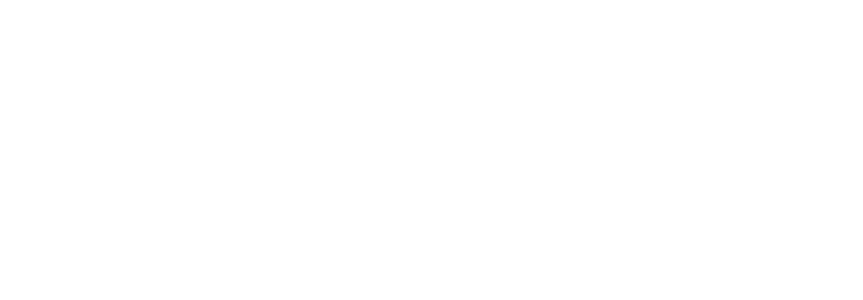
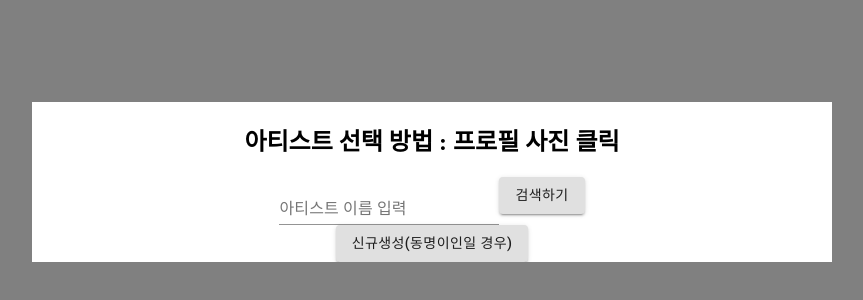
Before and after one commit to StolenMoments/wing-admin, a React (Create React App) app: page /artistCheck in a window 1280 px wide. Shown: the part 218-518 px from the top of the page, without its empty margins (208-1071 px from the left). Built offline with nearby package versions, Linux system fonts and the light colour scheme.

Commit message:
중복 확인 기능 구현

```diff
--- a/package.json
+++ b/package.json
@@ -8,11 +8,14 @@
     "@testing-library/react": "^9.3.2",
     "@testing-library/user-event": "^7.1.2",
     "axios": "^0.19.2",
+    "clsx": "^1.1.0",
+    "prop-types": "^15.7.2",
     "react": "^16.13.1",
     "react-calendar": "^3.0.1",
     "react-dom": "^16.13.1",
     "react-router-dom": "^5.1.2",
     "react-scripts": "3.4.1",
+    "reactstrap": "^8.4.1",
     "styled-components": "^5.1.0"
   },
   "scripts": {
@@ -35,5 +38,8 @@
       "last 1 firefox version",
       "last 1 safari version"
     ]
+  },
+  "devDependencies": {
+    "@material-ui/icons": "^4.9.1"
   }
 }
--- a/src/components/Admin/AdminMain.js
+++ b/src/components/Admin/AdminMain.js
@@ -1,7 +1,8 @@
-import React from 'react'
+import React, { useCallback, useState } from 'react'
 import { Link } from "react-router-dom";
 import { Button } from "@material-ui/core";
 import styled from "styled-components"
+import TextField from "@material-ui/core/TextField";
 
 const StyledDiv = styled.div`
   display: grid;
@@ -34,7 +35,6 @@
 `;
 
 const AdminMain = () => {
-
     return (
         <StyledDiv>
             <Link className="artist" to={"/artistRegister"}>
--- /dev/null
+++ b/src/components/Admin/ArtistRegister/ArtistCheckForm.js
@@ -0,0 +1,83 @@
+import React, { useCallback, useState } from "react";
+import axios from 'axios'
+import Button from "@material-ui/core/Button";
+import { TextField } from "@material-ui/core";
+import Table from "@material-ui/core/Table";
+import TableBody from "@material-ui/core/TableBody";
+import TableRow from "@material-ui/core/TableRow";
+import TableCell from "@material-ui/core/TableCell";
+
+const ArtistCheckForm = ({ setExistCheck, setList, togglePopUp }) => {
+    const [artists, setArtists] = useState([]);
+    const [flag, setFlag] = useState(false);
+    const [input, setInput] = useState("");
+
+    const getArtists = (name) => {
+        axios.get("http://localhost:8080/api/artist", {
+            params: {
+                name: name
+            }
+        }).then(res => {
+            setFlag(false);
+            console.log(res);
+            while(artists.length > 0) artists.pop();
+            res.data.map(artist => artists.push(artist));
+            setArtists(artists);
+            console.log(artists);
+            setFlag(true);
+        })
+    };
+
+    const onChange = useCallback(e => setInput(e.target.value), []);
+
+    return (
+        <div>
+            <p><h2>아티스트 선택 방법 : 프로필 사진 클릭</h2></p>
+            <TextField label="아티스트 이름 입력" value={input} onChange={onChange} />
+            <Button variant="contained" onClick={() => getArtists(input)}>
+                검색하기
+            </Button>
+            <br/>
+            <Button variant="contained" onClick={() => {
+                setList["artistId"](0);
+                setExistCheck(true);
+                togglePopUp();
+            }}>
+                신규생성(동명이인일 경우)
+            </Button>
+            <Table>
+                <TableBody>
+                    {
+                        flag ? artists.map(row =>
+                            (
+                                <TableRow key={row.artistId}>
+                                    <TableCell>
+                                        <img
+                                            alt="profile" src={row.imageUri}
+                                            style={{width: "150px", height: "150px"}}
+                                            onClick={() => {
+                                                for(let key in setList){
+                                                    if (key === "debutDate") {
+                                                        setList[key](new Date(row[key].substr(0, 4), row[key].substr(5,2),row[key].substr(8,2)));
+                                                    }
+                                                    else setList[key](row[key]);
+                                                }
+                                                setExistCheck(true);
+                                                togglePopUp();
+                                            }}
+                                        />
+                                    </TableCell>
+                                    <TableCell width="300px">{row.artistName}</TableCell>
+                                    <TableCell width="200px">{row.artistCompany}</TableCell>
+                                    <TableCell width="120px">{row.artistGenre}</TableCell>
+                                </TableRow>
+                            )
+                        ): flag
+                    }
+                </TableBody>
+            </Table>
+        </div>
+    )
+};
+
+export default ArtistCheckForm
--- /dev/null
+++ b/src/components/Admin/ArtistRegister/ArtistCheckTemplate.js
@@ -0,0 +1,39 @@
+import React from "react";
+import styled from "styled-components";
+import ArtistCheckForm from "./ArtistCheckForm";
+
+const GreyBox = styled.div`
+  display: flex;
+  justify-content: center;
+  align-items: center;
+  position: fixed;
+  right: 0;
+  left: 0;
+  top: 0;
+  bottom: 0;
+  z-index: 2;
+  background-color: grey;
+`;
+
+const WhiteBox = styled.div`
+    width: 800px;
+    max-height: 800px;
+    overflow: auto;
+    text-align: center;
+    background-color: white;
+    z-index: 1;
+`;
+
+const ArtistCheckTemplate = ({ setExistCheck, setList, togglePopUp}) => {
+
+    return (
+        <GreyBox>
+            <WhiteBox>
+                    <ArtistCheckForm setExistCheck={setExistCheck} setList={setList} togglePopUp={togglePopUp} />
+            </WhiteBox>
+        </GreyBox>
+    )
+
+};
+
+export default ArtistCheckTemplate
--- a/src/components/Admin/ArtistRegister/ArtistRegisterForm.js
+++ b/src/components/Admin/ArtistRegister/ArtistRegisterForm.js
@@ -4,6 +4,9 @@
 import 'react-calendar/dist/Calendar.css';
 import styled from "styled-components";
 import { Button, TextField } from "@material-ui/core";
+import ArtistCheckTemplate from "./ArtistCheckTemplate";
+
+const URI = "http://localhost:8080";
 
 const StyledDiv = styled.div`
   display: grid;
@@ -49,6 +52,18 @@
 }
 
 const ArtistRegisterForm = () => {
+
+    // popup toggle
+    const [popUp, setPopUp] = useState(true);
+
+    // 중복 체크 여부
+    const [existCheck, setExistCheck] = useState(false);
+
+    // 수정이면 true, 신규면 false
+    let updateFlag = false;
+
+
+    const [artistId, setArtistId] = useState(0);
     const [artistName, setArtistName] = useState("");
     const [artistCompany, setArtistCompany] = useState("");
     const [artistGenre, setArtistGenre] = useState("");
@@ -59,6 +74,19 @@
     const [account, setAccount] = useState("");
     const [bank, setBank] = useState("");
 
+    const setList = {
+        artistId: setArtistId,
+        artistCompany: setArtistCompany,
+        artistGenre: setArtistGenre,
+        artistName: setArtistName,
+        imageUri: setImageUri,
+        description: setDescription,
+        debutDate: setDebutDate,
+        realName: setRealName,
+        account: setAccount,
+        bank: setBank
+    };
+
     const onChangeArtistName = useCallback(e => { setArtistName(e.target.value); }, []);
     const onChangeArtistCompany = useCallback(e => { setArtistCompany(e.target.value); }, []);
     const onChangeArtistGenre = useCallback(e => { setArtistGenre(e.target.value); }, []);
@@ -68,9 +96,19 @@
     const onChangeAccount = useCallback(e => { setAccount(e.target.value); }, []);
     const onChangeBank = useCallback(e => { setBank(e.target.value); }, []);
 
+    const togglePopUp = () => {
+        setPopUp(!popUp);
+    };
+
 
     const PostArtist = () => {
+        if (!existCheck) {
+            alert("아티스트 중복 체크를 해주세요");
+            return;
+        }
+
         const data = {
+            artistId: artistId,
             artistName: artistName,
             artistCompany: artistCompany,
             artistGenre: artistGenre,
@@ -82,26 +120,53 @@
             bank: bank
         };
 
-        if (DataCheck(data)) return null;
 
-        axios.post("http://localhost:8080/api/post/artist/", data
-        ).then(res => {
-            console.log(res);
-            alert("등록 성공");
-            // eslint-disable-next-line no-restricted-globals
-            history.go(0);
-        }).catch(rjt => {
+        if (DataCheck(data)) return;
+
+        if (Number(data.artistId) > 0) updateFlag = true;
+
+        if (!updateFlag) {
+
+            data[artistId] = null;
+            console.log(updateFlag);
+            console.log("포스트");
+            axios.post(URI + "/api/artist", data)
+                .then(res => {
+                console.log(res);
+                alert("등록 성공");
+                // eslint-disable-next-line no-restricted-globals
+                history.go(0);
+            }).catch(rjt => {
+                alert(rjt);
+            });
+
+            return;
+        }
+
+        axios.put(URI + "/api/artist", data)
+            .then(res => {
+                console.log(res);
+                alert("수정 성공");
+                // eslint-disable-next-line no-restricted-globals
+                history.go(0);
+            }).catch(rjt => {
             alert(rjt);
         });
     };
 
     return (
         <StyledDiv>
-            <TextField className="artistName" label="아티스트 이름" value={artistName} onChange={onChangeArtistName} />
-            <TextField className="artistCompany" label="아티스트 소속사" value={artistCompany} onChange={onChangeArtistCompany} />
+            <TextField label="아티스트 ID" value={artistId} readOnly={true}/>
+            <TextField label="아티스트 이름" value={artistName} onChange={onChangeArtistName} />
+            <Button variant="contained" onClick={togglePopUp}>아티스트 중복 체크</Button>
+            {
+                popUp ? "" : <ArtistCheckTemplate setExistCheck={setExistCheck} setList={setList} togglePopUp={togglePopUp}/>
+            }
+            <br/>
+            <TextField label="아티스트 소속사" value={artistCompany} onChange={onChangeArtistCompany} />
             <TextField label="아티스트 장르" value={artistGenre} onChange={onChangeArtistGenre} />
             <TextField label="프로필 이미지 링크" value={imageUri} onChange={onChangeImageUri} />
-            <TextField className="description" label="아티스트 설명" style={{width: "350px", height: "300px"}} rows={14} multiline={true} value={description} onChange={onChangeDescription} /><br/>
+            <TextField label="아티스트 설명" style={{width: "350px", height: "300px"}} rows={14} multiline={true} value={description} onChange={onChangeDescription} /><br/>
             <TextField label="예금주 성명" value={realName} onChange={onChangeRealName} />
             <TextField label="계좌번호" value={account} onChange={onChangeAccount} />
             <TextField label="은행" value={bank} onChange={onChangeBank} />
@@ -109,7 +174,7 @@
             <TextField label="데뷔일" value={DateConvert(debutDate)} readOnly={true} />
             <Calendar value={debutDate} onChange={setDebutDate}/>
             <br />
-            <Button style={{borderRadius: "1rem", fontSize : "2rem", backgroundColor: "black", color: "white"}} size="large" onClick={PostArtist}>등 록</Button>
+            <Button style={{borderRadius: "1rem", fontSize : "2rem", backgroundColor: "black", color: "white"}} size="large" onClick={() => PostArtist()}>등 록 / 수 정</Button>
             <br/>
         </StyledDiv>
     );
--- a/src/components/Root.js
+++ b/src/components/Root.js
@@ -1,9 +1,10 @@
 import React from "react";
-import Route from "react-router-dom/es/Route";
+import { Route } from "react-router-dom";
 import AdminMain from "./Admin/AdminMain";
 import ArtistRegisterPage from "./Admin/ArtistRegister/ArtistRegisterPage";
 import MusicRegisterPage from "./Admin/MusicRegister/MusicRegisterPage";
 import AlbumRegisterPage from "./Admin/AlbumRegister/AlbumRegisterPage";
+import ArtistCheckTemplate from "./Admin/ArtistRegister/ArtistCheckTemplate";
 
 const Root = () => {
     return (
@@ -12,6 +13,7 @@
             <Route exact path="/artistRegister" component={ArtistRegisterPage}/>
             <Route exact path="/albumRegister" component={AlbumRegisterPage}/>
             <Route exact path="/musicRegister" component={MusicRegisterPage}/>
+            <Route exact path="/artistCheck" component={ArtistCheckTemplate}/>
         </>
     )
 };
```
Also changed, not shown: 1 other file (tests, documents, lock files or other folders).
